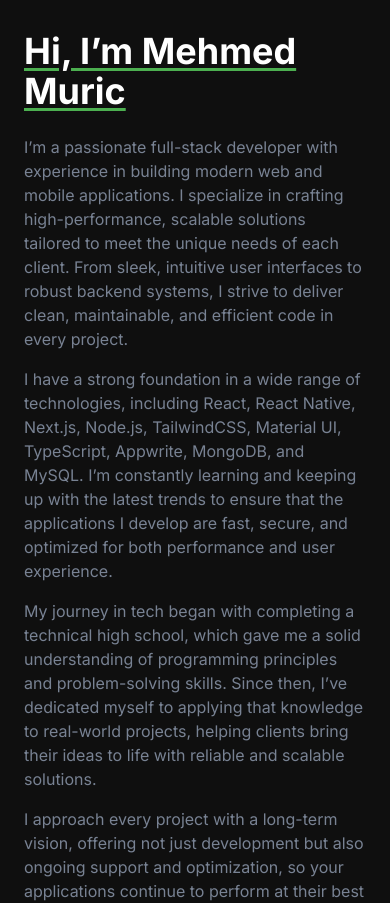
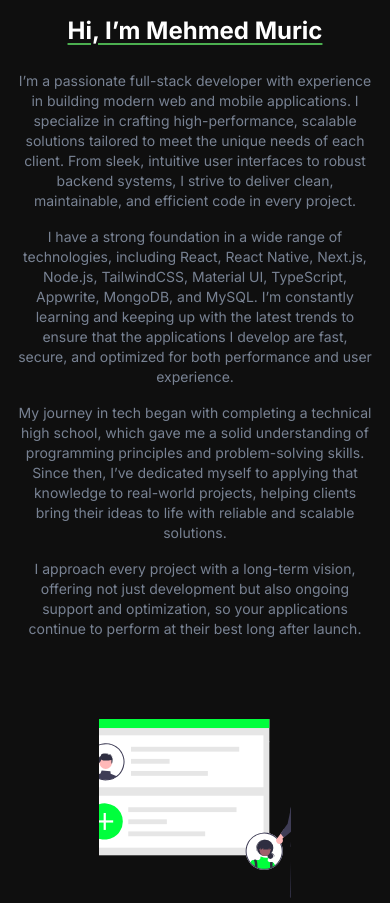
Before and after one commit to mehmedmuric/MyPorfolio, a Next.js app: page /about in a window 390 px wide. Shown: the part 2460-3363 px from the top of the page. Built offline with nearby package versions, Linux system fonts and the light colour scheme.

Commit message:
responsive

```diff
--- a/app/about/page.tsx
+++ b/app/about/page.tsx
@@ -7,36 +7,54 @@ import { Metadata } from "next";
 
 import useScrollAnimations from "@/app/hooks/useScrollAnimations";
 
-
-
 const AboutPage = () => {
   useScrollAnimations();
   return (
     <>
-      <Breadcrumb
-        pageName="About Me"
-        description="--------"
-      />
+      <Breadcrumb pageName="About Me" description="--------" />
       <AboutSection />
 
-      <div className="mx-auto max-w-6xl px-6 py-12 flex flex-col md:flex-row items-center md:items-start gap-20 opacity-0" data-animate="slide-in-bottom">
-      <div className="flex-1 text-left">
-        <h1 className="text-4xl font-bold mb-6 underline underline-offset-4 decoration-mygreen">Hi, I’m Mehmed Muric</h1>
-        <p className="text-body-color mb-4">
-          I’m a passionate full-stack developer with experience in building modern web and mobile applications. I specialize in crafting high-performance, scalable solutions tailored to meet the unique needs of each client. From sleek, intuitive user interfaces to robust backend systems, I strive to deliver clean, maintainable, and efficient code in every project.
+      <div
+        className="mx-auto max-w-6xl px-4 sm:px-6 py-8 sm:py-12 flex flex-col md:flex-row items-center md:items-start gap-10 sm:gap-16 lg:gap-20 opacity-0"
+        data-animate="slide-in-bottom"
+      >
+        {/* Tekst */}
+        <div className="flex-1 text-center md:text-left">
+          <h1 className="text-2xl sm:text-3xl md:text-4xl font-bold mb-6 underline underline-offset-4 decoration-mygreen">
+            Hi, I’m Mehmed Muric
+          </h1>
+          <p className="text-body-color mb-4 text-sm sm:text-base md:text-lg">
+            I’m a passionate full-stack developer with experience in building
+            modern web and mobile applications. I specialize in crafting
+            high-performance, scalable solutions tailored to meet the unique
+            needs of each client. From sleek, intuitive user interfaces to
+            robust backend systems, I strive to deliver clean, maintainable, and
+            efficient code in every project.
           </p>
-        <p className="text-body-color mb-4">
-          I have a strong foundation in a wide range of technologies, including React, React Native, Next.js, Node.js, TailwindCSS, Material UI, TypeScript, Appwrite, MongoDB, and MySQL. I’m constantly learning and keeping up with the latest trends to ensure that the applications I develop are fast, secure, and optimized for both performance and user experience.
+          <p className="text-body-color mb-4 text-sm sm:text-base md:text-lg">
+            I have a strong foundation in a wide range of technologies,
+            including React, React Native, Next.js, Node.js, TailwindCSS,
+            Material UI, TypeScript, Appwrite, MongoDB, and MySQL. I’m
+            constantly learning and keeping up with the latest trends to ensure
+            that the applications I develop are fast, secure, and optimized for
+            both performance and user experience.
           </p>
-        <p className="text-body-color mb-4">
-          My journey in tech began with completing a technical high school, which gave me a solid understanding of programming principles and problem-solving skills. Since then, I’ve dedicated myself to applying that knowledge to real-world projects, helping clients bring their ideas to life with reliable and scalable solutions.
+          <p className="text-body-color mb-4 text-sm sm:text-base md:text-lg">
+            My journey in tech began with completing a technical high school,
+            which gave me a solid understanding of programming principles and
+            problem-solving skills. Since then, I’ve dedicated myself to
+            applying that knowledge to real-world projects, helping clients
+            bring their ideas to life with reliable and scalable solutions.
           </p>
-        <p className="text-body-color">
-          I approach every project with a long-term vision, offering not just development but also ongoing support and optimization, so your applications continue to perform at their best long after launch.
+          <p className="text-body-color text-sm sm:text-base md:text-lg">
+            I approach every project with a long-term vision, offering not just
+            development but also ongoing support and optimization, so your
+            applications continue to perform at their best long after launch.
           </p>
         </div>
 
-      <div className="flex-shrink-0 w-96 h-96 md:w-auto md:h-80 overflow-hidden mt-36">
+        {/* Slika */}
+        <div className="flex-shrink-0 w-48 h-48 sm:w-64 sm:h-64 md:w-80 md:h-80 lg:w-96 lg:h-96 overflow-hidden mt-10 md:mt-0">
           <Image
             src="/images/about/aboutme.svg"
             alt="Mehmed Muric"
@@ -45,8 +63,6 @@ const AboutPage = () => {
             height={500}
           />
         </div>
-
-      {/* Tekst s desne strane */}
       </div>
     </>
   );
--- a/app/components/Contact/index.tsx
+++ b/app/components/Contact/index.tsx
@@ -83,13 +83,13 @@ const Contact = () => {
               </form>
             </div>
           </div>
-          <div className="w-full px-6 lg:w-5/12 xl:w-4/12">
+          <div className="w-full px-8 lg:w-5/12 xl:w-4/12">
   <Image
     src="/images/contactus.svg"
     alt="contact img"
     width={700}
     height={550}
-            className="mt-24 ml-6"
+    className="mt-12 sm:mt-16 md:mt-24 mx-auto max-w-[250px] sm:max-w-[350px] md:max-w-[500px] lg:max-w-full"
   />
 </div>
         </div>
--- a/app/components/Hero/index.tsx
+++ b/app/components/Hero/index.tsx
@@ -20,7 +20,10 @@ const Hero = () => {
                   className="wow fadeInUp mx-auto max-w-[800px] text-center"
                   data-wow-delay=".2s"
                 >
-                  <h1  className="typingText mb-5 text-9xl font-bold leading-tight text-white sm:text-4xl sm:leading-tight md:text-5xl md:leading-tight">
+                  <h1
+                    className="typingText mb-5 font-bold leading-tight text-white
+                    text-3xl sm:text-4xl md:text-4xl lg:text-5xl "
+                  >
                     Mehmed Muric
                   </h1>
                   <p className="dark:text-body-color-dark mb-12 text-base !leading-relaxed text-body-color sm:text-lg md:text-xl">
@@ -44,15 +47,18 @@ const Hero = () => {
                 </div>
               </div>
             </div>
-            <div className="w-full opacity-0 px-4 md:w-[55%] flex flex-col items-center justify-center text-center ml-auto" data-animate="blink-1">
-              <div className="profileImage relative w-80 h-80 rounded-full overflow-hidden border-4 border-mygreen mb-6">
-                <Image
+          <div
+            className="w-full opacity-0 px-4 md:w-[55%] flex flex-col items-center justify-center text-center ml-auto mt-6 sm:mt-10 md:mt-0"
+            data-animate="blink-1"
+          >
+            <div className="profileImage relative w-40 h-40 sm:w-56 sm:h-56 md:w-80 md:h-80 rounded-full overflow-hidden border-4 border-mygreen mb-6">
+              <Image
                 src="/images/logo/mehmed.jpg"
                 alt="mehmed"
                 className="w-full h-full object-cover rounded-full"
                 fill
               />
-              </div>
+            </div>
               <h2 className="text-2xl font-semibold text-gray-400 mb-4 italic">Software Engineer</h2>
               <p className="text-lg text-gray-500 mb-4 underline underline-offset-8 decoration-mygreen">Full-stack developer | Mobile & Web Applications</p>
               <p className="text-base text-gray-400">Developer with experience in building modern applications using the latest technologies. I am dedicated to continuous learning and delivering the best solutions for my clients.</p>
--- a/public/data/projects.json
+++ b/public/data/projects.json
@@ -58,7 +58,7 @@
         "image": "/images/logo/mehmed.jpg"
       },
       "tags": ["React", " - TailwindCSS", " - JavaScript"],
-      "publishDate": "03-20-2024",
+      "publishDate": "05-24-2022",
       "gitlink": "https://github.com/mehmedmuric/BankApp",
       "livedemo": "https://bankappmm.netlify.app/",
       "paragraph2": "This project demonstrates my ability to design and develop fintech-oriented user interfaces with a focus on trust, usability, and responsive design. The page includes sections for product features, customer statistics, billing & invoicing, client testimonials, and partner logos. Technologies Used: HTML5 / CSS3, React, TailwindCSS, fully responsive layout optimized for all devices."
```
Lines whose indentation alone changed are shown as unchanged.
